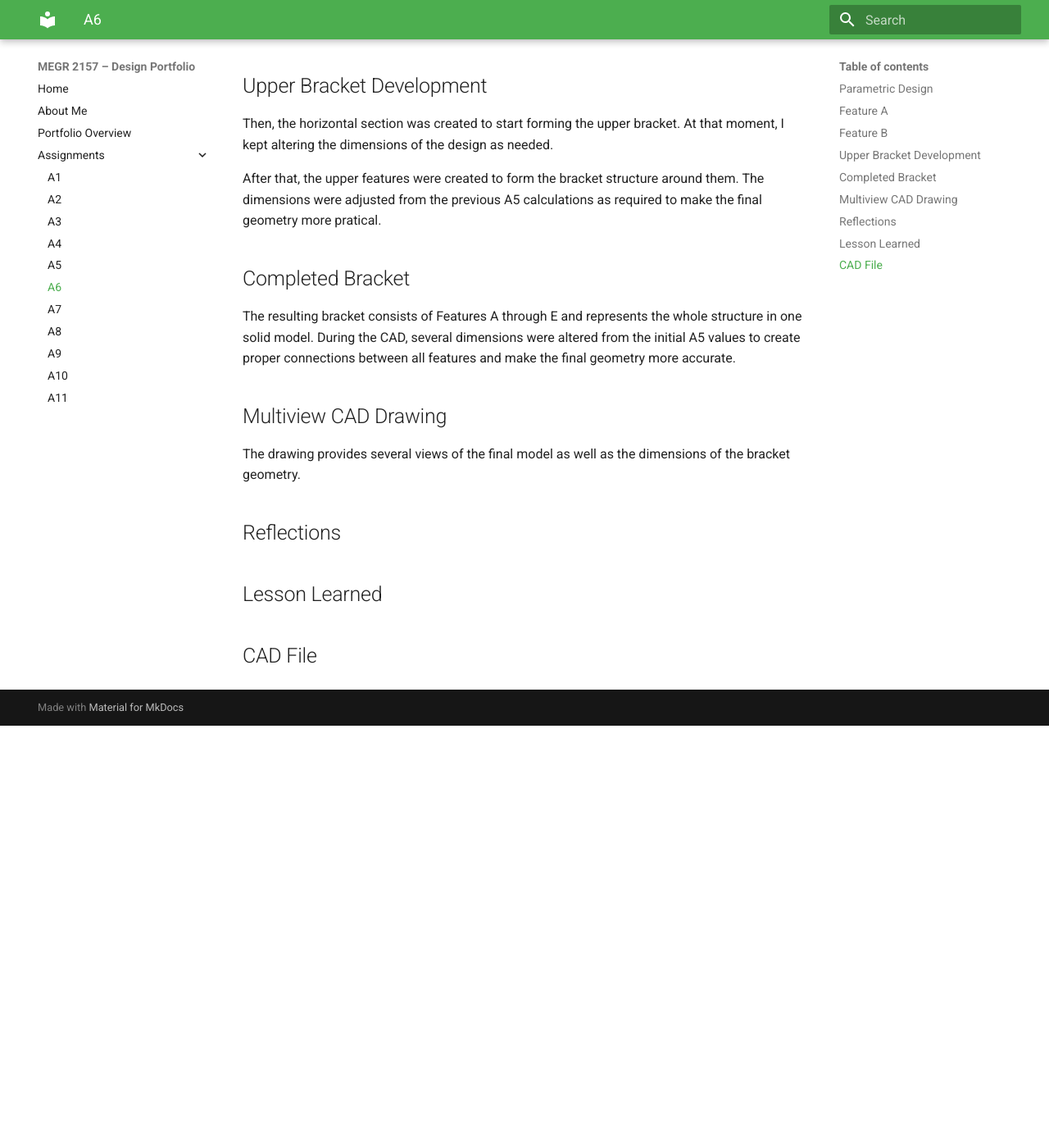
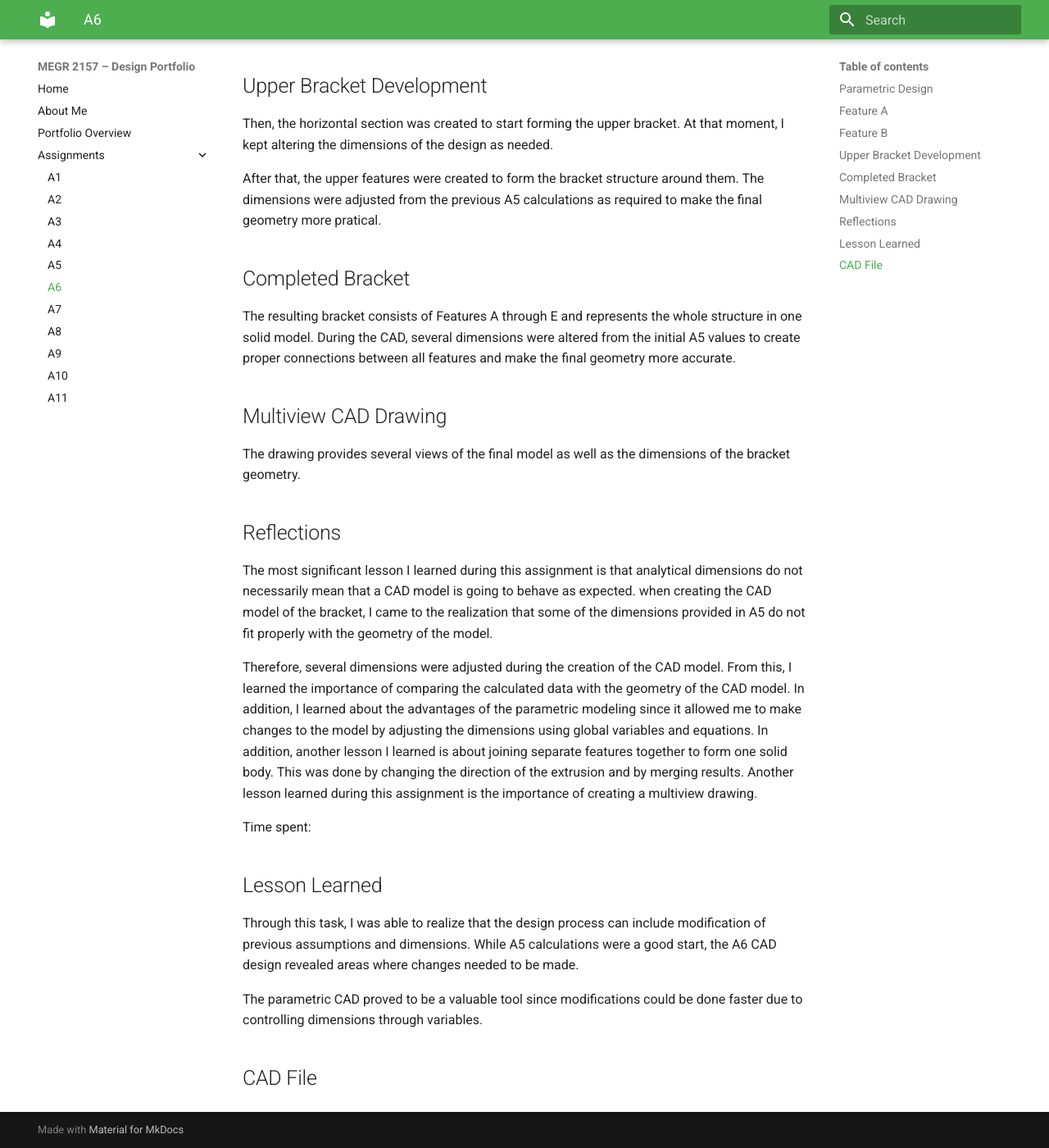
Before and after one commit to Amahaxr/design-projects-portfolio, an MkDocs documentation site: the page built from docs/assignments/A06/index.md, in a window 1280 px wide and 1400 px high, scrolled down 596 px. Shown: the whole window at 82% size. Built offline with MkDocs 1.6.1 and Material for MkDocs 9.7.7, drawn with Linux system fonts in a browser that asks for light colours; before the commit the page ends 1481 px from its top, so only the background shows below that.

Commit message:
Update reflections and lessons learned in index.md
Added reflections and lessons learned from the CAD modeling assignment, emphasizing the importance of adjusting dimensions and the benefits of parametric modeling.

```diff
--- a/docs/assignments/A06/index.md
+++ b/docs/assignments/A06/index.md
@@ -28,6 +28,17 @@ The drawing provides several views of the final model as well as the dimensions
 
 ## Reflections
 
+The most significant lesson I learned during this assignment is that analytical dimensions do not necessarily mean that a CAD model is going to behave as expected. when creating the CAD model of the bracket, I came to the realization that some of the dimensions provided in A5 do not fit properly with the geometry of the model.
+
+Therefore, several dimensions were adjusted during the creation of the CAD model. From this, I learned the importance of comparing the calculated data with the geometry of the CAD model. In addition, I learned about the advantages of the parametric modeling since it allowed me to make changes to the model by adjusting the dimensions using global variables and equations. In addition, another lesson I learned is about joining separate
+features together to form one solid body. This was done by changing the direction of the extrusion and by merging results. Another lesson learned during this assignment is the importance of creating a multiview drawing.
+
+Time spent:
+
 ## Lesson Learned
 
+Through this task, I was able to realize that the design process can include modification of previous assumptions and dimensions. While A5 calculations were a good start, the A6 CAD design revealed areas where changes needed to be made.
+
+The parametric CAD proved to be a valuable tool since modifications could be done faster due to controlling dimensions through variables.
+
 ## CAD File
```
